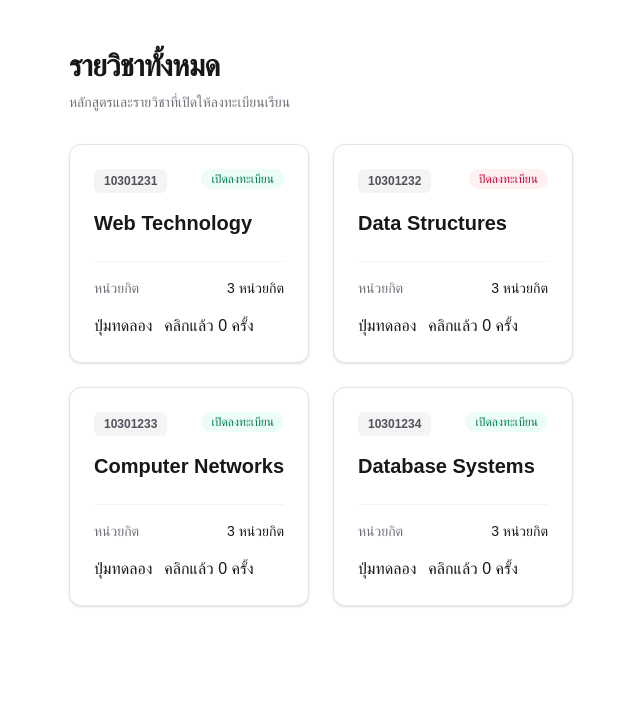
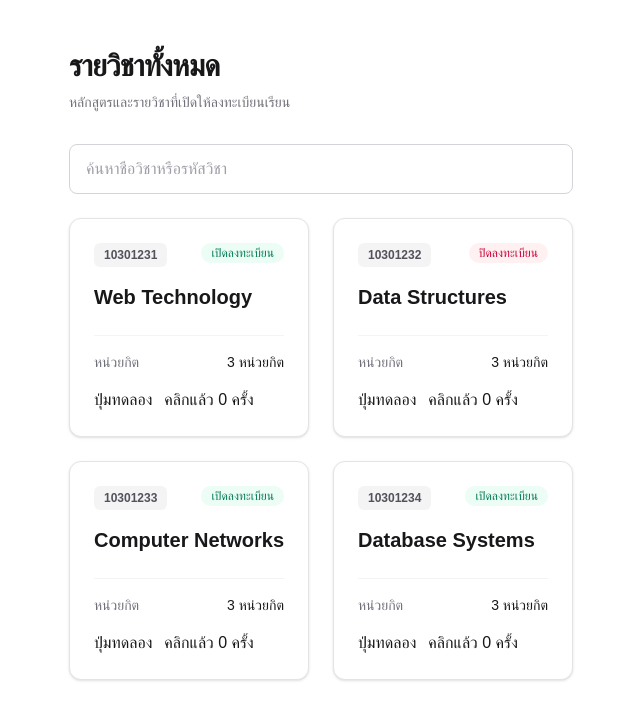
Before and after one commit to ogggg2005-lang/nextjs, a Next.js app: page /courses in a window 1280 px wide. Shown: the top 720 px of the page, without its empty margins (319-959 px from the left). Built offline with nearby package versions, Linux system fonts and the light colour scheme.

Commit message:
feat: implement CourseExplorer component and update CoursesPage; add courses data

```diff
--- a/src/app/courses/page.tsx
+++ b/src/app/courses/page.tsx
@@ -1,5 +1,5 @@
 import SectionTitle from "../../components/SectionTitle";
-import CourseCard from "../../components/CourseCard";
+import CourseExplorer from "../../components/CourseExplorer";
 import type { Course } from "../../types/course";
 
 const courses: Course[] = [
@@ -37,11 +37,7 @@ export default function CoursesPage() {
   return (
     <main className="min-h-screen max-w-5xl mx-auto px-6 py-12">
       <SectionTitle />
-      <section className="grid grid-cols-1 gap-6 sm:grid-cols-2 lg:grid-cols-2">
-        {courses.map((course) => (
-          <CourseCard key={course.id} course={course} />
-        ))}
-      </section>
+      <CourseExplorer courses={courses} />
     </main>
   );
 }
--- a/src/components/CounterDemo.tsx
+++ b/src/components/CounterDemo.tsx
@@ -6,8 +6,7 @@ export default function CounterDemo() {
     const [count, setCount] = useState(0);
 
     function handleClick() {
-    setCount(count + 1);
-    console.log(`คลิกแล้ว ${count + 1} ครั้ง`);
+        setCount((prevCount) => prevCount + 1);
     }
 
     return (
--- /dev/null
+++ b/src/components/CourseExplorer.tsx
@@ -0,0 +1,46 @@
+"use client";
+
+import { useState, type ChangeEvent } from "react";
+import type { Course } from "@/types/course";
+import CourseCard from "./CourseCard";
+
+type CourseExplorerProps = {
+  courses: Course[];
+};
+
+export default function CourseExplorer({ courses }: CourseExplorerProps) {
+  const [keyword, setKeyword] = useState("");
+  const filteredCourses = courses.filter((course) => {
+    const searchText = `${course.title} ${course.code}`.toLowerCase();
+    return searchText.includes(keyword.toLowerCase());
+  });
+
+  function handleKeywordChange(event: ChangeEvent<HTMLInputElement>) {
+    setKeyword(event.target.value);
+  }
+
+  return (
+    <div className="space-y-6">
+      <input
+        type="search"
+        aria-label="ค้นหารายวิชา"
+        value={keyword}
+        onChange={handleKeywordChange}
+        placeholder="ค้นหาชื่อวิชาหรือรหัสวิชา"
+        className="w-full rounded-lg border border-zinc-300 bg-white px-4 py-3 text-zinc-900 outline-none transition placeholder:text-zinc-400 focus:border-blue-500 focus:ring-2 focus:ring-blue-500/20 dark:border-zinc-700 dark:bg-zinc-900 dark:text-zinc-100"
+      />
+
+      {filteredCourses.length > 0 ? (
+        <section className="grid grid-cols-1 gap-6 sm:grid-cols-2">
+          {filteredCourses.map((course) => (
+            <CourseCard key={course.id} course={course} />
+          ))}
+        </section>
+      ) : (
+        <p className="py-8 text-center text-zinc-600 dark:text-zinc-400">
+          ไม่พบรายวิชาที่ค้นหา
+        </p>
+      )}
+    </div>
+  );
+}
--- /dev/null
+++ b/src/data/courses.ts
@@ -0,0 +1,8 @@
+import type { Course } from "@/types/course";
+
+export const courses: Course[] = [
+  { id: 1, code: "10301231", title: "Web Technology", credits: 3, isOpen: true },
+  { id: 2, code: "10301202", title: "Data Structures", credits: 3, isOpen: true },
+  { id: 3, code: "10301203", title: "Computer Networks", credits: 3, isOpen: false },
+  { id: 4, code: "10301245", title: "Database Systems", credits: 3, isOpen: false },
+];
```
Lines whose indentation alone changed are shown as unchanged.
